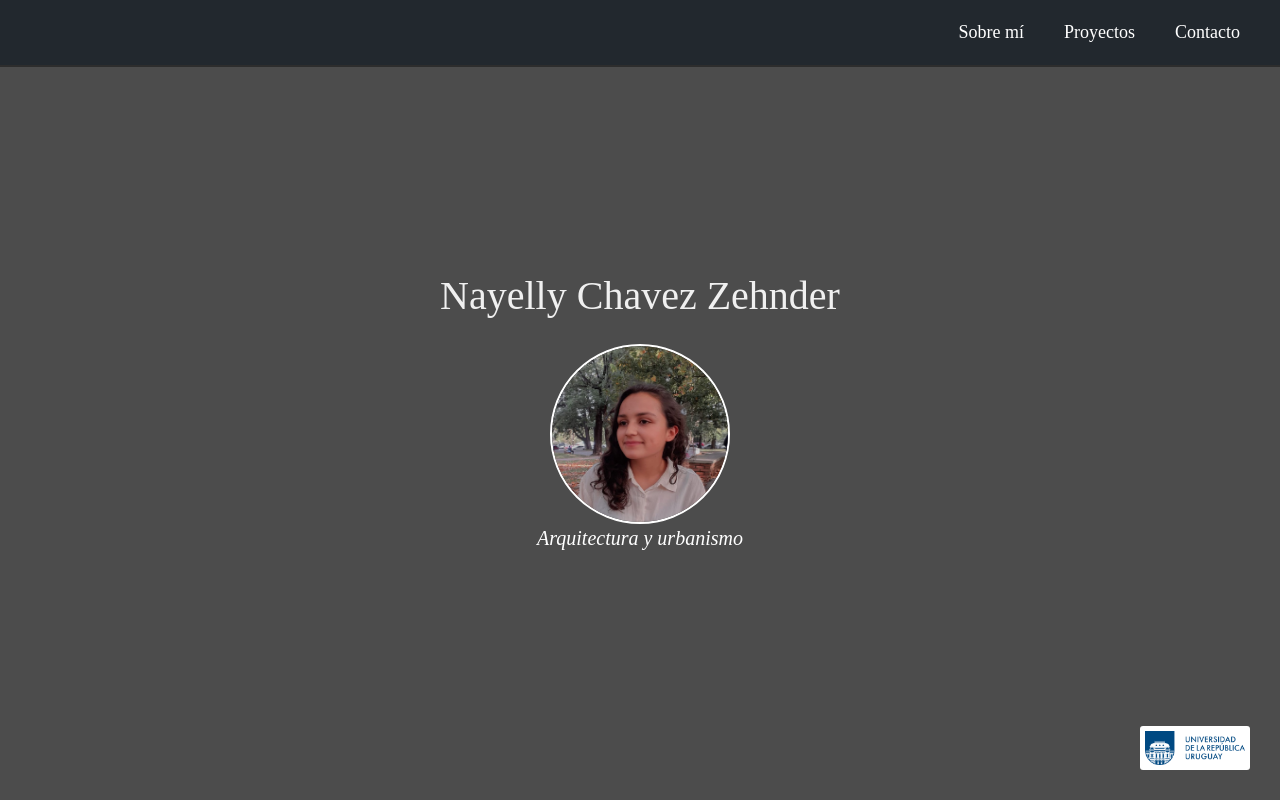
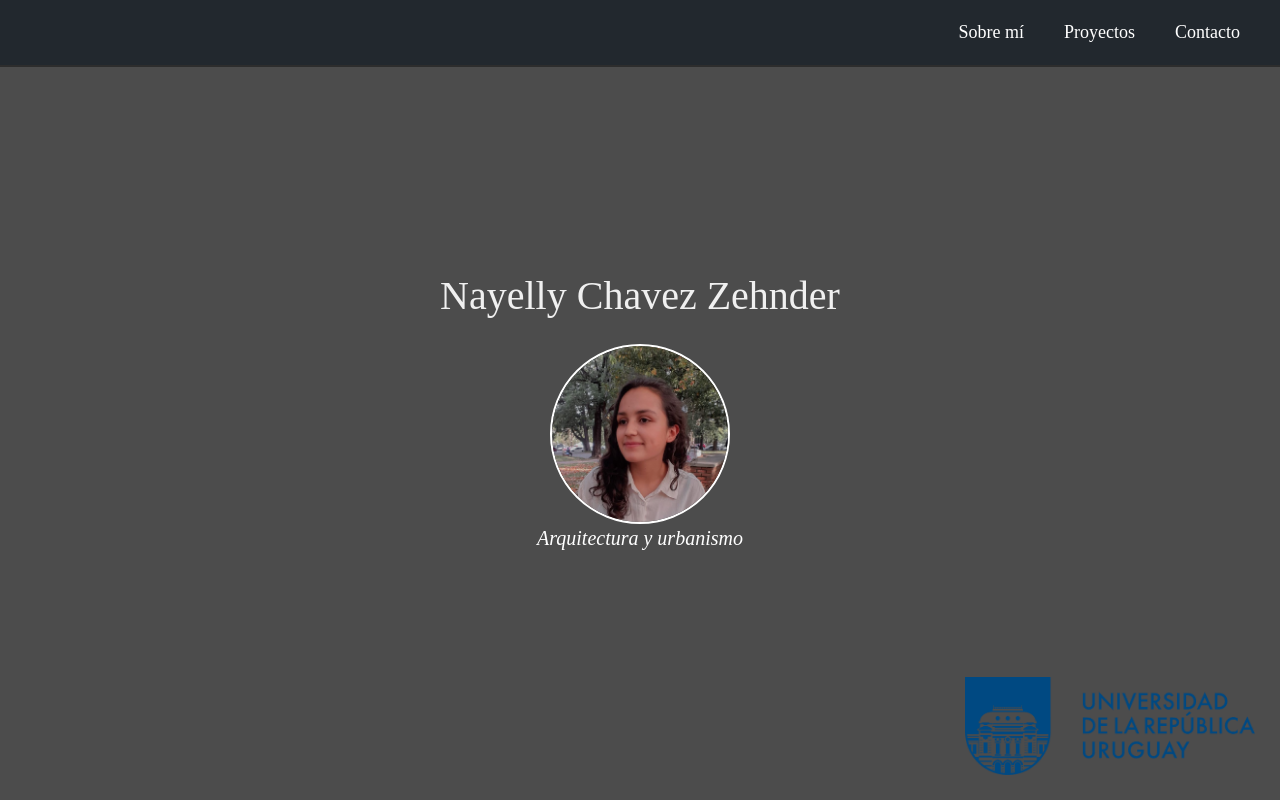
Before and after one commit to Nayellychz/Portafolio, a plain HTML site: page index.html in a window 1280 px wide. Shown: the top 800 px of the page. Drawn offline with Linux system fonts and the light colour scheme; a web font is replaced by a local one.

Commit message:
Update estilos.css

```diff
--- a/estilos.css
+++ b/estilos.css
@@ -162,19 +162,25 @@
   .imagen-logo-u{
     display: block;
     position: absolute;
-    width: 11rem;
-    right: 3rem;
-    bottom: 3rem;
-    background-color: white;
+    width: 30rem;
+    right: 2rem;
+    bottom: 2rem;
     padding: .5rem;
     border-radius: .3rem;
+  }
+  .contFoto{
+    width: 18rem;
+    height: 18rem;
+    border-radius: 9rem;
+    border: 2px white solid;
+    display: flex;
+    justify-content: center;
+    align-items: center;
+    overflow: hidden;
   }
   .foto{
     display: block;
     width: 18rem;
-    height: 18rem;
-    border-radius: 9rem;
-    border: 2px white solid;
   }
 
   /* Projects section */
```
